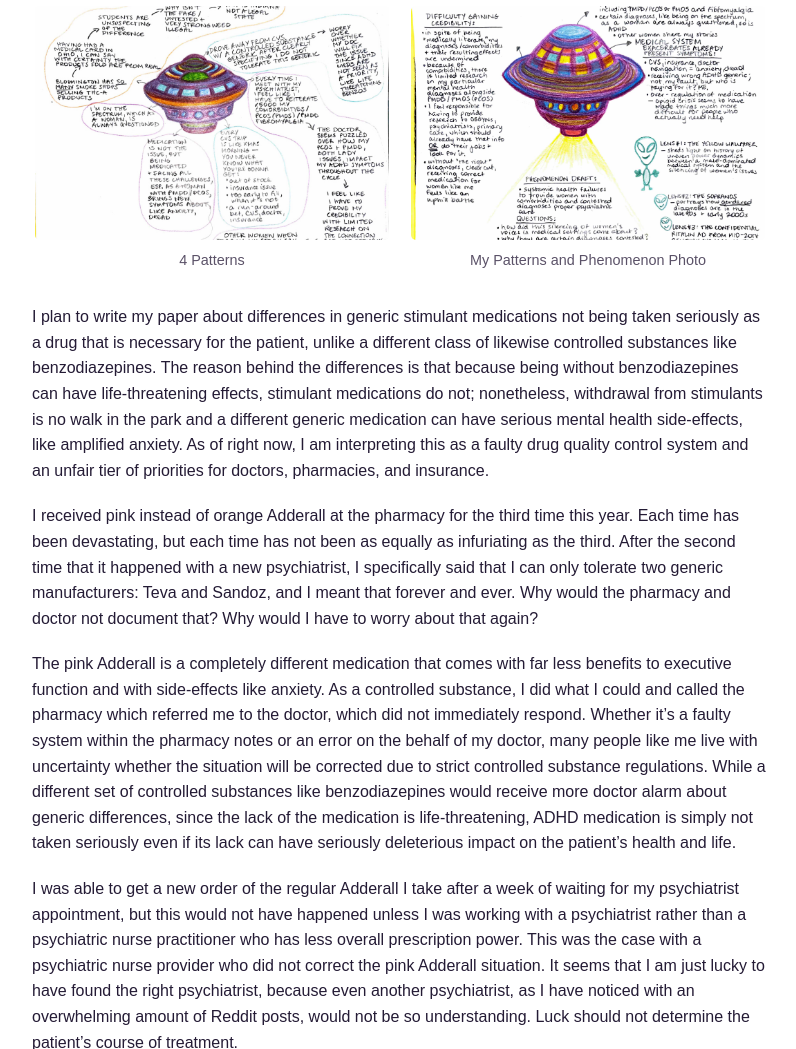
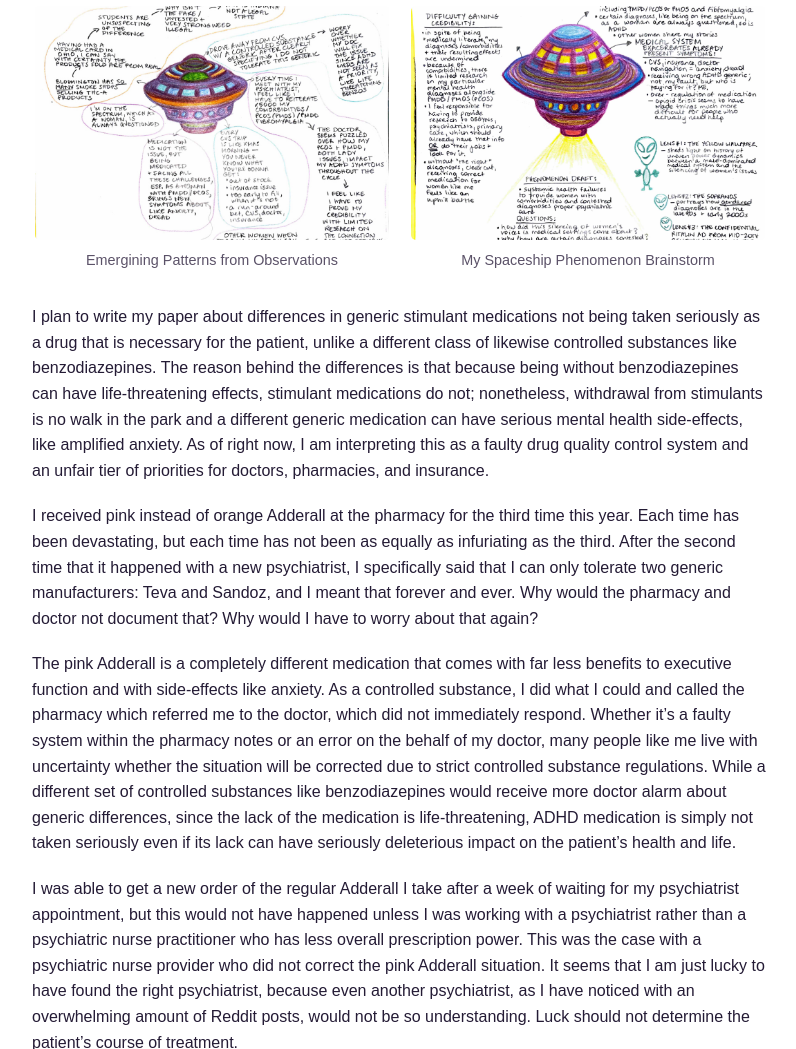
Before and after one commit to zuz-arts/koziatek, a plain HTML site: page unit-1.html in a window 1280 px wide. Shown: the part 810-1859 px from the top of the page, without its empty margins (240-1036 px from the left). Drawn offline with Linux system fonts and the light colour scheme.

Commit message:
Revise image captions for clarity and detail
Updated figcaption text for two images to provide more descriptive captions.

```diff
--- a/unit-1.html
+++ b/unit-1.html
@@ -200,13 +200,13 @@
           <a href="4%20Patterns.jpg" target="_blank" rel="noopener" aria-label="Open 4 Patterns image in a larger view">
             <img src="4%20Patterns.jpg" alt="Four patterns" loading="lazy">
           </a>
-          <figcaption class="image-caption">4 Patterns</figcaption>
+          <figcaption class="image-caption">Emergining Patterns from Observations</figcaption>
         </figure>
         <figure>
           <a href="999%20My%20Patterns%20and%20Phenomenon%20Photo.jpg" target="_blank" rel="noopener" aria-label="Open My Patterns and Phenomenon Photo image in a larger view">
             <img src="999%20My%20Patterns%20and%20Phenomenon%20Photo.jpg" alt="My patterns and phenomenon photo" loading="lazy">
           </a>
-          <figcaption class="image-caption">My Patterns and Phenomenon Photo</figcaption>
+          <figcaption class="image-caption">My Spaceship Phenomenon Brainstorm</figcaption>
         </figure>
       </div>
 
```
